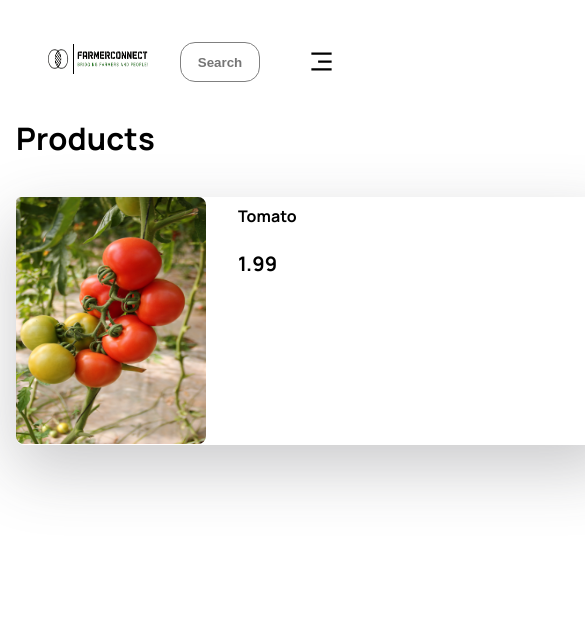
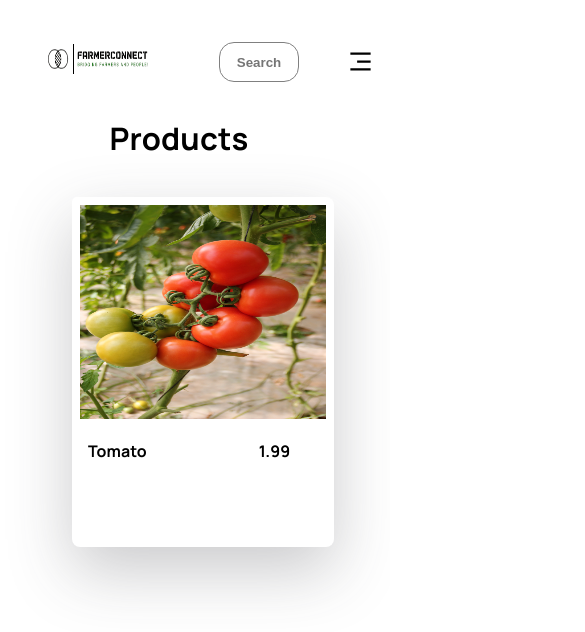
Before and after one commit to VishalSalemJayavel/PriceFinder, a React (Create React App) app in the folder frontend/: page /products in a window 390 px wide. Shown: the top 632 px of the page, 585 px wide, since content can reach past the window. Built offline with nearby package versions, Linux system fonts and the light colour scheme.

Commit message:
css media queries updated for new pages

```diff
--- a/frontend/src/components/category/Category.jsx
+++ b/frontend/src/components/category/Category.jsx
@@ -8,7 +8,9 @@ const Category = (props) => {
 
     return (
         <div className="app__featured">
-            <div className='app__featured-title'><p>Categories</p></div>
+            <div className='app__featured-title'>
+                <p>Categories</p>
+            </div>
             <div className='app__featured-card'>
             <Link to="/products">
                 <img src={images.tomato} className="card__image" alt={props.item.title} />
--- a/frontend/src/components/category/category.css
+++ b/frontend/src/components/category/category.css
@@ -1,26 +1,29 @@
-.app__featured{
+ .app__featured{
     display: flex;
     flex-direction: row;
     margin: 1.5rem;
 }
 
+
 .app__featured-title{
     font-family: var(--font-family);
     font-size: 31px;
     font-weight: 700;
-    line-height: 120%; /* 37.2px */
+    line-height: 120%;
     letter-spacing: 0.155px;
     margin-top: 7rem;
-    margin-right: 2rem;
+    margin-right: 1rem;
 }
 
+
 .app__featured-card{
-    width: 192px;
-    height: 310px;
-    border: 1px solid ;
+
+    height: 100%;
+    border: 0.5px solid;
     border-radius: 5px 8px 8px 8px;
     background: #FFF;
     box-shadow: 0px 24px 64px 0px rgba(58, 58, 67, 0.16);
+
 
 }
 
@@ -34,8 +37,35 @@
     font-family: var(--font-family);
     font-size: 20px;
     font-weight: 700;
-    line-height: 120%; /* 19.2px */
+    line-height: 120%;
     letter-spacing: 0.08px;
     margin-bottom: 0.5rem;
     text-align: center;
 }
+
+@media screen and (max-width: 550px){
+    .app__featured{
+        flex-direction: column;
+        align-items: center;
+        margin: 0;
+    }
+
+    .app__featured-title{
+        margin: 0;
+        font-size: 25px;
+    }
+
+    .app__featured-card{
+        margin: 0.5rem;
+    }
+    .card__image{
+        width: 190px;
+        height: 260px;
+        border-radius:5px 8px 8px 8px ;
+    }
+
+    .card__title{
+        margin: 0;
+        font-size: 15px;
+    }
+}
--- a/frontend/src/components/navbar/navbar.css
+++ b/frontend/src/components/navbar/navbar.css
@@ -3,6 +3,7 @@
     justify-content: space-between;
     align-items: center;
 
+    width: 100%;
     padding: 1.2rem 2rem 0 1rem;
     position: fixed;
     top: 0;
--- a/frontend/src/components/products/Products.jsx
+++ b/frontend/src/components/products/Products.jsx
@@ -13,7 +13,7 @@ const Products = (props) => {
           <div className="card__images">
             <img src={images.tomato} alt={props.item.title} />
           </div>
-          <div>
+          <div className='app__products-info'>
           <p className="card__tit">{props.item.title}</p>
           <p className="card__price">{props.item.price}</p>
           </div>
--- a/frontend/src/components/products/products.css
+++ b/frontend/src/components/products/products.css
@@ -44,3 +44,48 @@
     padding-top: 10px;
 
 }
+
+@media screen and (max-width:1050px){
+    .products{
+        margin-left: 4rem;
+        display: inline-block;
+    }
+    .products__container{
+        flex-direction: column;
+        width: 262px;
+        height: 350px;
+
+    }
+
+    .card__images img {
+        padding: 8px;
+        width: 262px;
+        height: 230px;
+        border-radius:5px 8px 8px 8px ;
+    }
+
+    .app__products-info > p{
+        display: inline-block;
+    }
+    .card__tit{
+        font-family: var(--font-family);
+        font-size: 16px;
+        font-weight: 700;
+        line-height: 120%;
+        letter-spacing: 0.08px;
+        padding-top: 45px;
+        margin-right: 5rem;
+
+    }
+
+}
+
+@media screen and (max-width:550px){
+    .products{
+        display: flex;
+        flex-direction: column;
+        align-items: center;
+        margin-left: 0;
+        padding-left: 0;
+    }
+}
--- a/frontend/src/pages/product/product.css
+++ b/frontend/src/pages/product/product.css
@@ -7,7 +7,6 @@
     justify-content: space-between;
     align-items: center;
     margin-bottom: 2rem;
-    font-family: var(--font-family);
     font-family: var(--font-family);
     font-size: 31px;
     font-weight: 700;
@@ -22,3 +21,9 @@
     display: flex;
     flex-direction: row;
 }
+
+@media screen and (max-width:1050px){
+    .app__product-header{
+        justify-content: center;
+    }
+}
--- a/frontend/src/pages/singleProduct/singleProduct.css
+++ b/frontend/src/pages/singleProduct/singleProduct.css
@@ -1,6 +1,5 @@
 .product{
     width: 700px;
-    /* border: 1px solid black; */
     margin: 14rem 2rem 2rem 2rem;
 
 }
@@ -19,7 +18,7 @@ p{
     font-family: var(--font-family);
     font-size: 30px;
     font-weight: 700;
-    line-height: 120%; /* 19.2px */
+    line-height: 120%;
     letter-spacing: 0.08px;
     margin-bottom: 0.5rem;
     padding-top: 10px;
@@ -46,3 +45,37 @@ p{
     height: 320px;
     border-radius: 0;
 }
+
+@media screen and (max-width:550px) {
+   .product{
+    width: 100%;
+    margin-top: 7rem;
+
+   }
+    li{
+        flex-direction: column;
+    }
+    .card__description,
+    .card__sellerName,
+    .card__price,
+    .card__rating{
+        font-size: 16px;
+    }
+
+    .card__titles{
+        font-size: 20px;
+        padding-right: 0;
+        margin-bottom: 0;
+    }
+    .product__img img{
+        width: 200px;
+        height: 300px;
+        border-radius: 0;
+    }
+    .product__img{
+        margin-left: 3rem;
+        display: inline-flex;
+        justify-content: center;
+    }
+
+}
```
